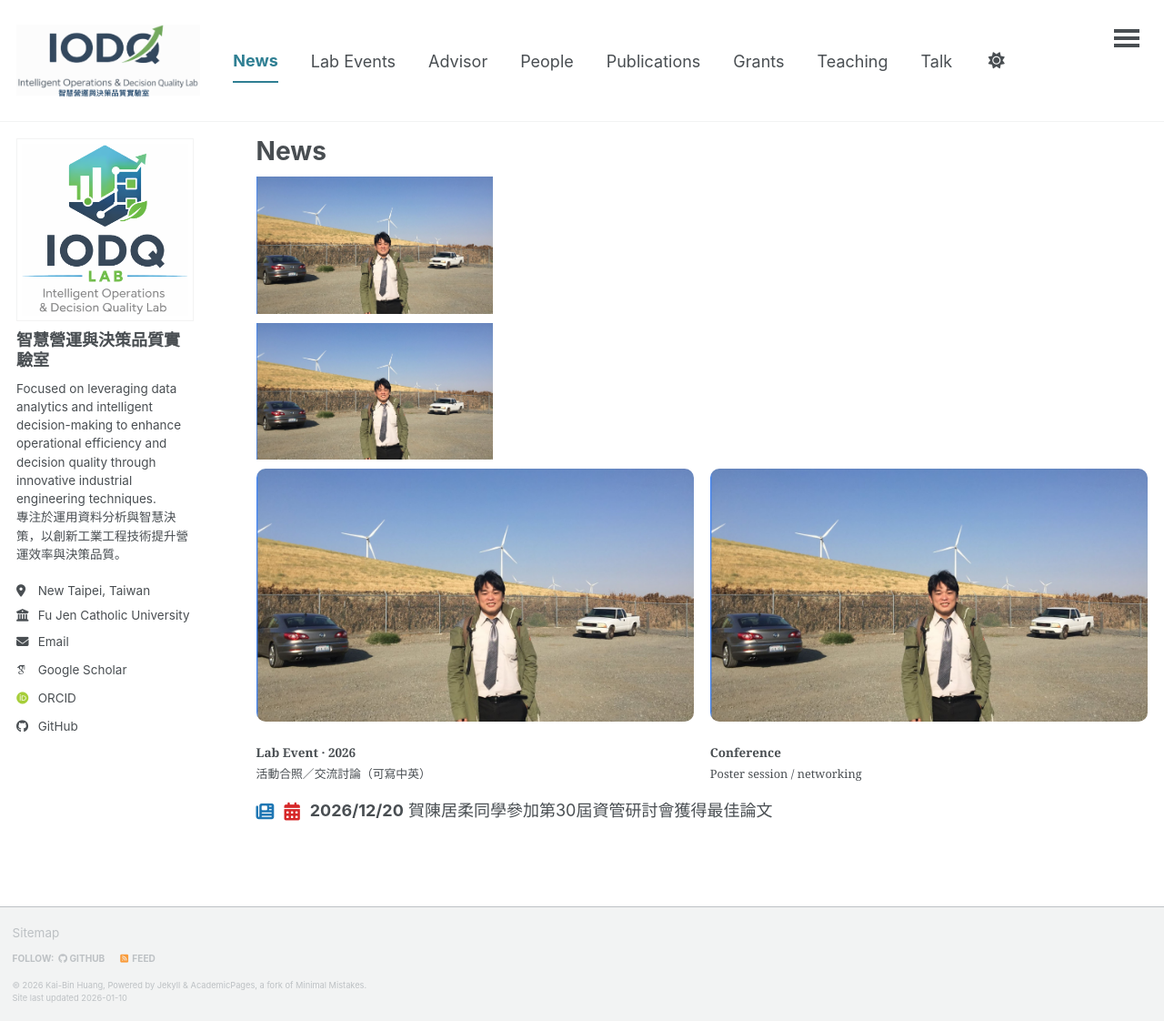
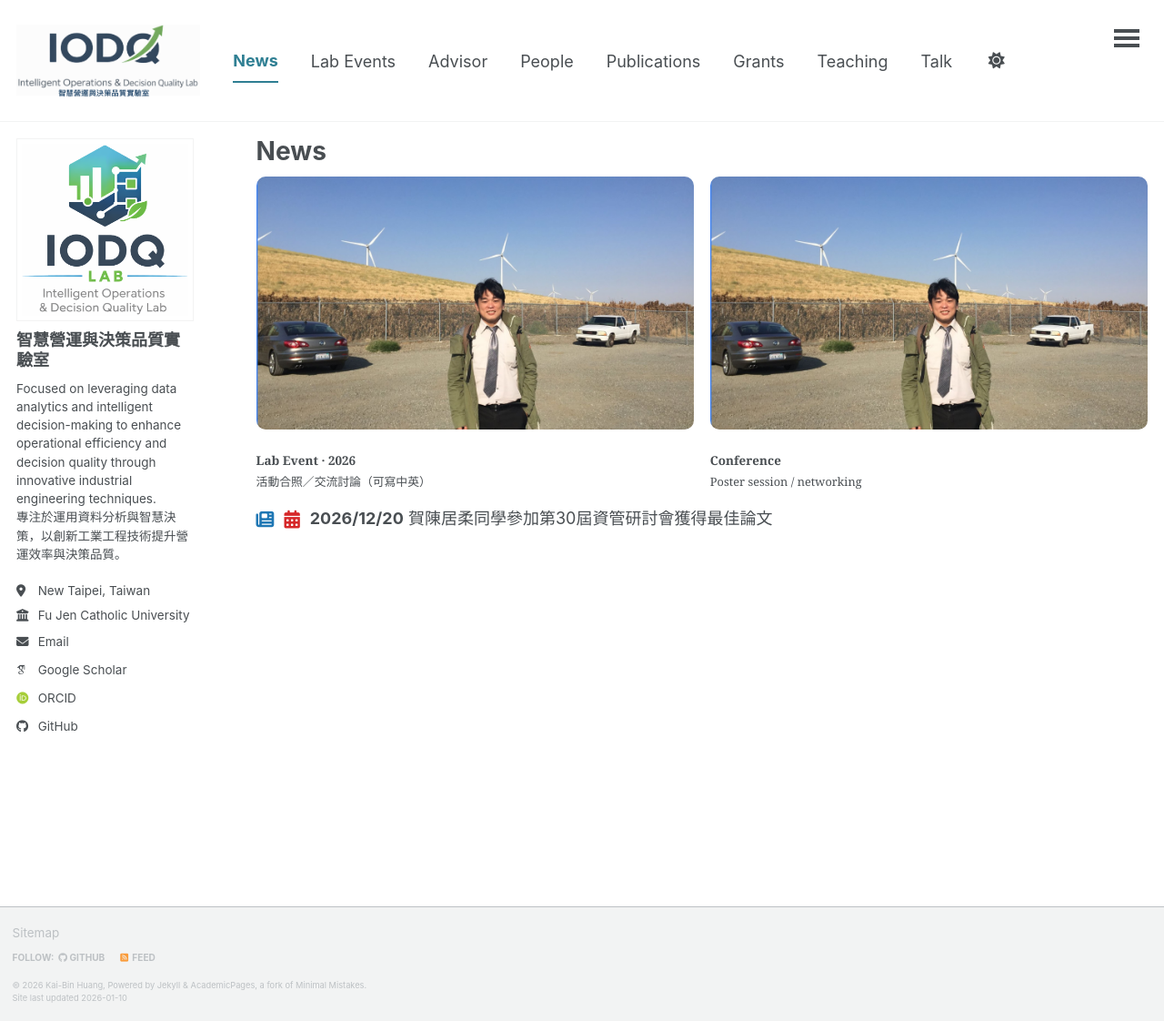
Before and after one commit to kbhuang188/kbhuang188.github.io, a Jekyll site: the page built from _pages/news.md, in a window 1280 px wide and 1122 px high. Shown: the whole window at 91% size. Built offline with Jekyll 4.4.1, drawn with Linux system fonts in a browser that asks for light colours; some web fonts are replaced; a script bundle is joined from its source files by our own code; library files that are not in the unit come from our copies.

Commit message:
Update news.md

```diff
--- a/_pages/news.md
+++ b/_pages/news.md
@@ -3,14 +3,6 @@ layout: archive
 title: "News"
 permalink: /news/
 ---
-
-<div style="display:flex; gap:20px; margin-top:10px;">
-  <img src="/images/portrait-1.png" width="260">
-</div>
-<div style="display:flex; gap:20px; margin-top:10px;">
-  <img src="/images/portrait-1.png" width="260">
-</div>
-
 <div class="photo-grid">
   <figure class="photo-card">
     <a href="/images/portrait-1.png">
```
